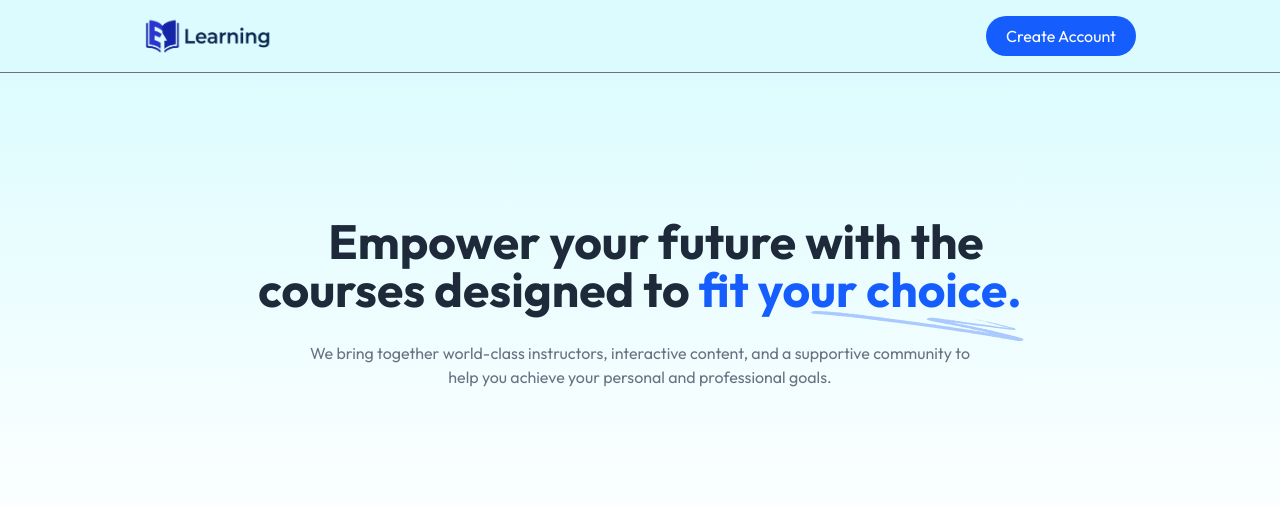
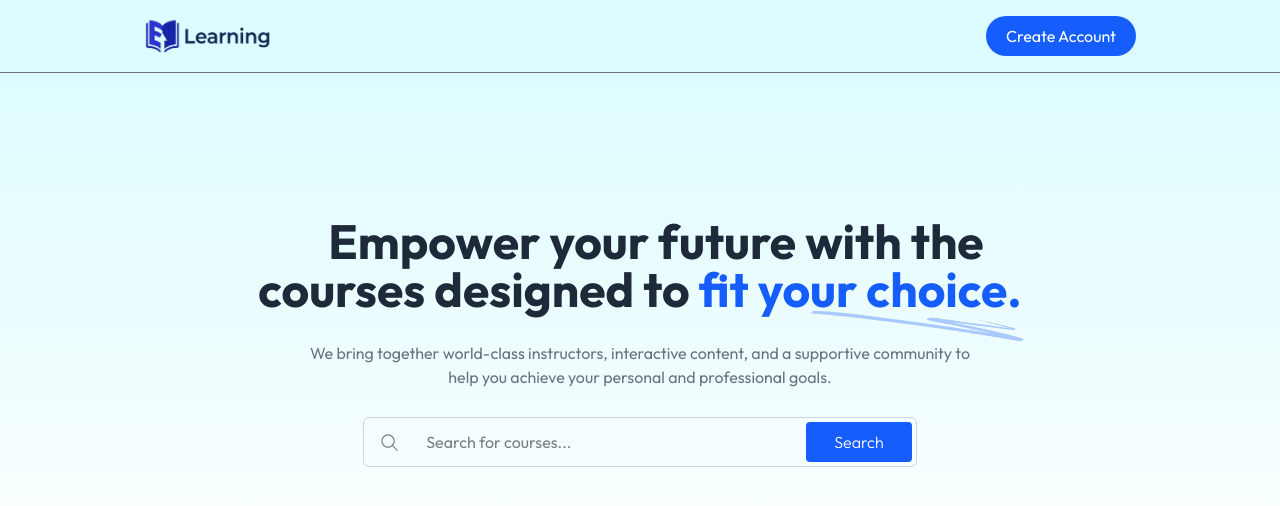
Before and after one commit to nagaripavan/LMS, a React (Vite) app in the folder client/: page / in a window 1280 px wide. Shown: the top 506 px of the page. Built offline with nearby package versions, Linux system fonts and the light colour scheme; no server answers.

Commit message:
feat: add search box component with functionality

```diff
--- a/client/src/components/student/Hero.jsx
+++ b/client/src/components/student/Hero.jsx
@@ -1,5 +1,6 @@
 import React from 'react'
 import { assets } from '../../assets/assets'
+import SearchBar from './SearchBar'
 
 const Hero = () => {
   return (
@@ -12,6 +13,8 @@ const Hero = () => {
 
         <p className='md:block hidden text-gray-500 max-w-2xl mx-auto'>We bring together world-class instructors, interactive content, and a supportive community to help you achieve your personal and professional goals.</p>
         <p className='md:hidden text-gray-500 max-w-sm max-auto'>We bring together world-class instructors to help you achieve your professional goals.</p>
+
+        <SearchBar />
     </div>
   )
 }
--- a/client/src/components/student/SearchBar.jsx
+++ b/client/src/components/student/SearchBar.jsx
@@ -1,10 +1,23 @@
-import React from 'react'
+import React, { useState } from 'react'
+import { assets } from '../../assets/assets'
+import { useNavigate } from 'react-router-dom'
 
-const SearchBar = () => {
+const SearchBar = ({data}) => {
+
+  const navigate = useNavigate()
+  const [input,setInput] = useState(data?data:'')
+
+  const onSearchHandler = (e) => {
+    e.preventDefault()
+    navigate('/course-list/'+input)
+  }
+
   return (
-    <div>
-        <h1>SearchBar</h1>
-    </div>
+    <form onSubmit={onSearchHandler} className='flex items-center border border-gray-300 rounded-md px-1 py-1  w-full md:w-auto space-x-3'>
+        <img className='pl-3' src={assets.search_icon} alt="search" />
+        <input onChange={e=>setInput(e.target.value)} value={input} type="text" placeholder='Search for courses...' className='w-full md:w-96 px-4 py-2 outline-none'/>
+        <button className='bg-blue-600 px-7 py-2 rounded text-white font-light'>Search</button>
+    </form>
   )
 }
 
```
